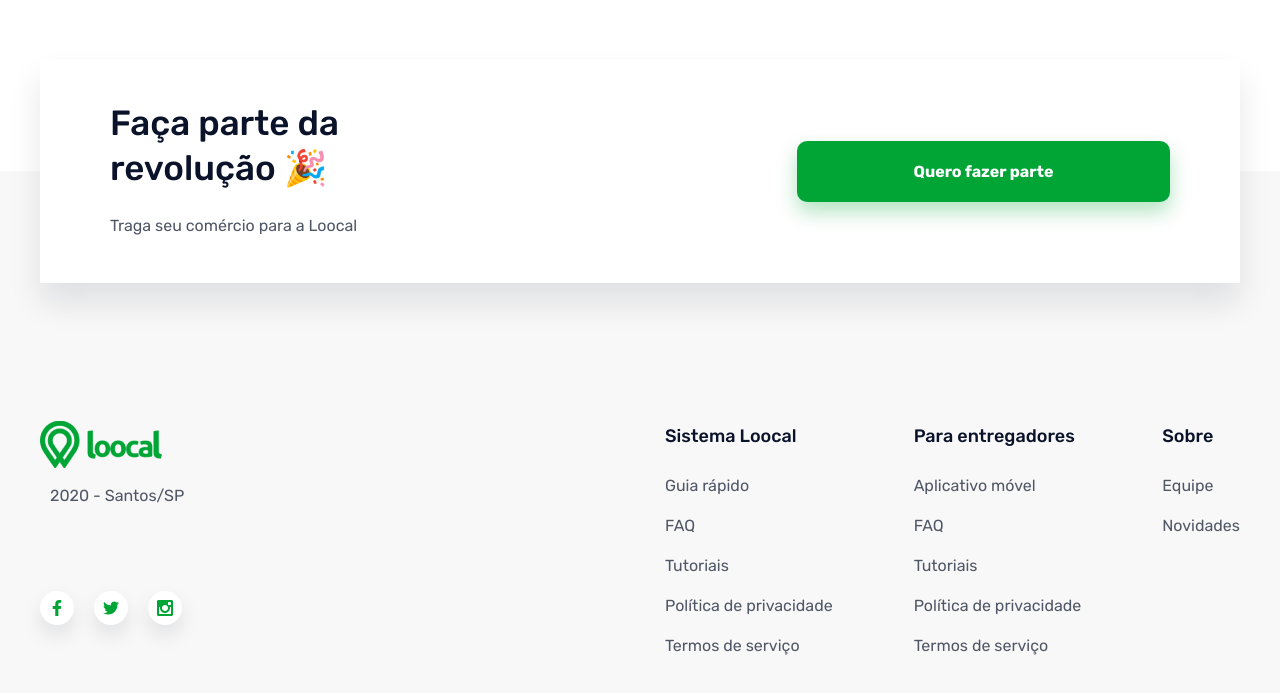
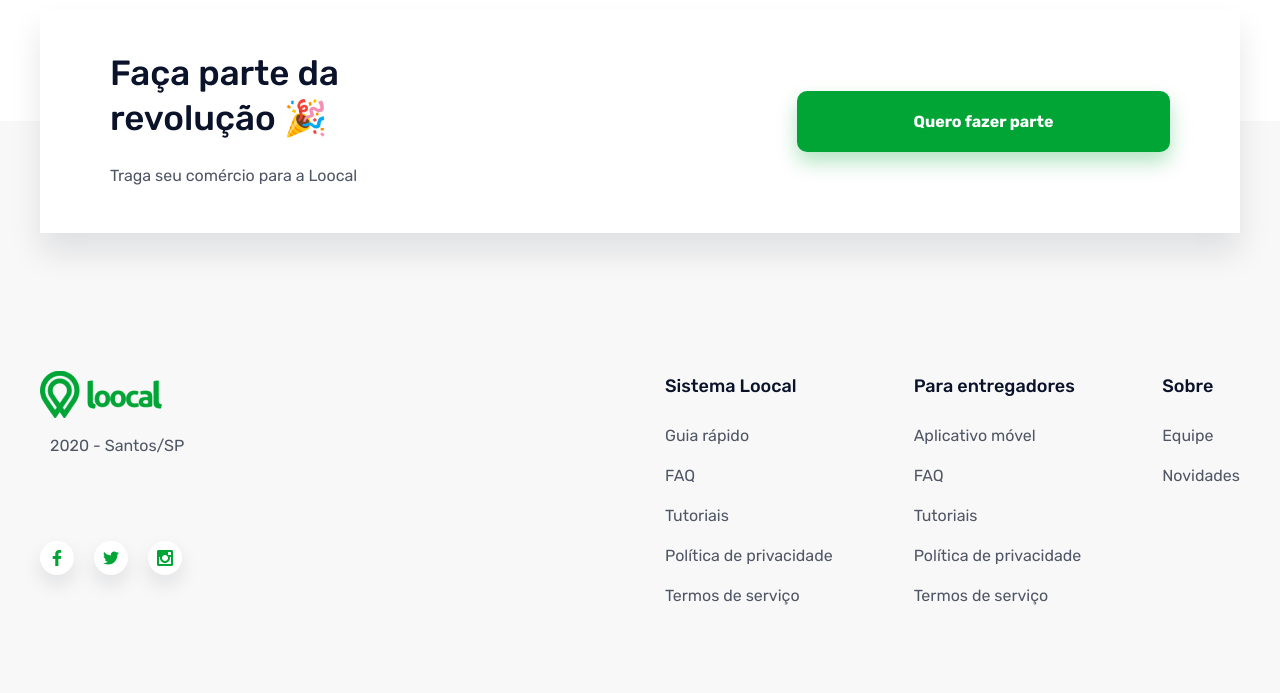
Before and after one commit to MarcosWillianR/loocal-frontend-test, a React (Create React App) app: page / in a window 1280 px wide. Shown: the part 2282-2975 px from the top of the page. Built offline with nearby package versions, Linux system fonts and the light colour scheme; no server answers.

Commit message:
small adjusts and finish test.

```diff
--- a/src/components/Footer/styles.ts
+++ b/src/components/Footer/styles.ts
@@ -47,6 +47,10 @@ export const SocialContent = styled.div`
   > img {
     width: 122px;
     height: 47px;
+
+    @media screen and (max-width: 830px) {
+      margin-left: 10px;
+    }
   }
 
   small {
--- a/src/pages/Home/styles.ts
+++ b/src/pages/Home/styles.ts
@@ -324,7 +324,7 @@ export const DragSectionDescription = styled.div`
 export const ActionContent = styled.div`
   width: 100%;
   max-width: 1200px;
-  margin: 150px auto 0 auto;
+  margin: 100px auto 0 auto;
   position: relative;
   top: 112px;
 
```
